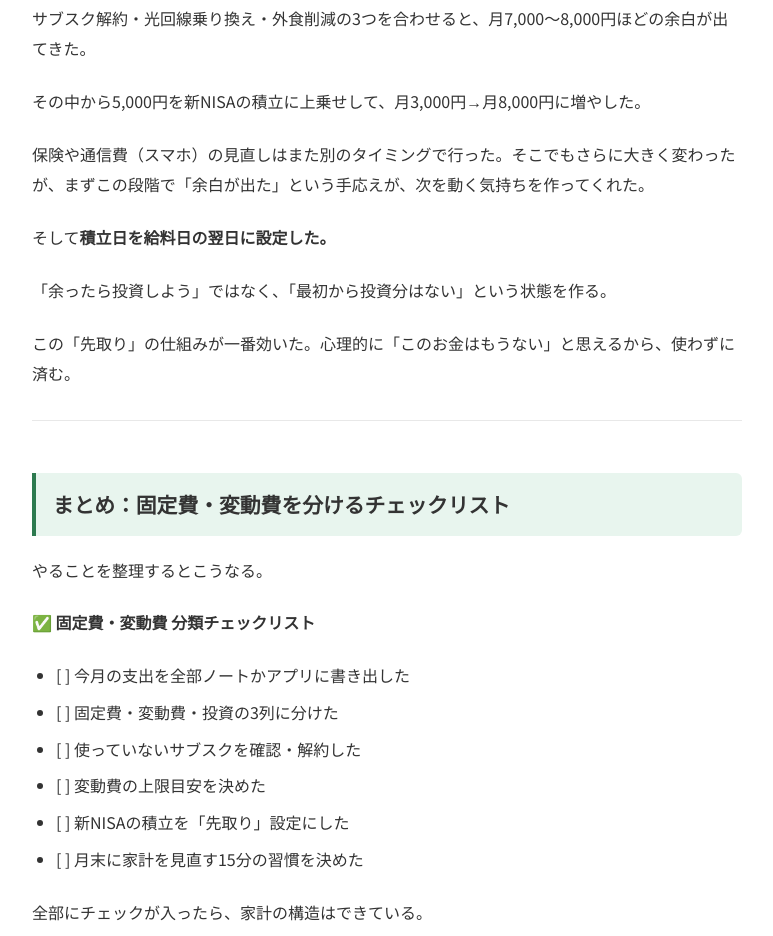
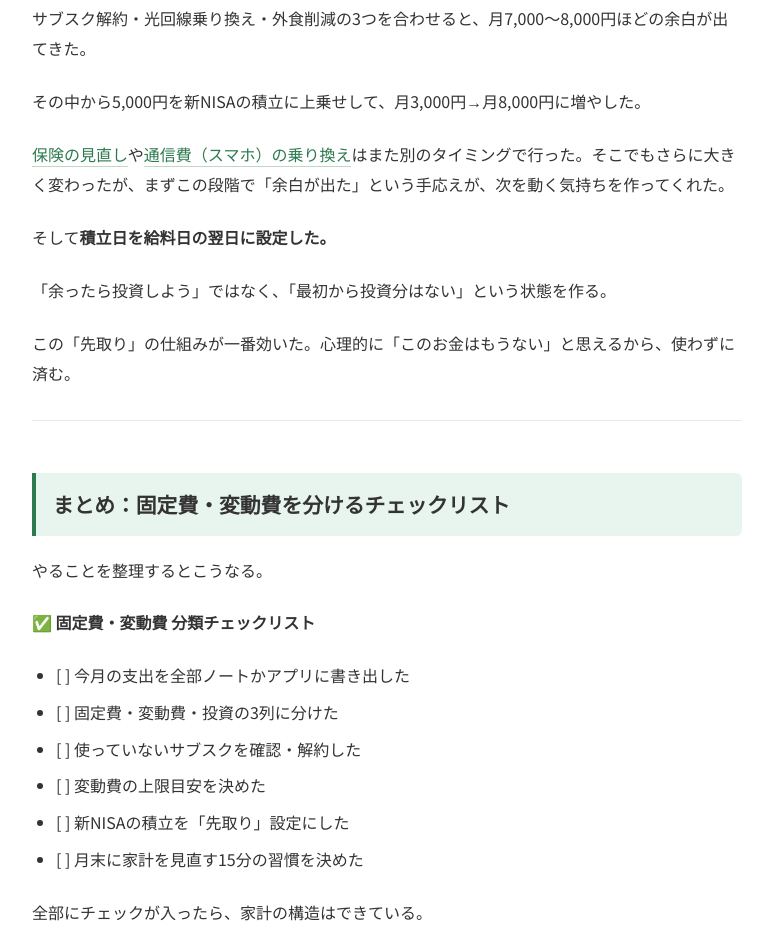
Before and after one commit to otorih1111-svg/hiroto-fire-blog, an Astro site: page /blog/2026-06-09-nisa in a window 1280 px wide. Shown: the part 4692-5628 px from the top of the page, without its empty margins (98-871 px from the left). Built offline with nearby package versions, Linux system fonts and the light colour scheme; Astro itself is replaced by a stand-in of ours; no server answers.

Commit message:
内部リンク追加：保険・スマホ乗り換え記事へ誘導
Co-Authored-By: Claude Sonnet 4.6 <noreply@anthropic.com>

```diff
--- a/src/content/blog/2026-06-09-nisa.md
+++ b/src/content/blog/2026-06-09-nisa.md
@@ -122,7 +122,7 @@ ogImage: '/images/thumbnails/2026-06-09-nisa.png'
 
 その中から5,000円を新NISAの積立に上乗せして、月3,000円→月8,000円に増やした。
 
-保険や通信費（スマホ）の見直しはまた別のタイミングで行った。そこでもさらに大きく変わったが、まずこの段階で「余白が出た」という手応えが、次を動く気持ちを作ってくれた。
+[保険の見直し](/blog/hoken-minaoshi-single-father/)や[通信費（スマホ）の乗り換え](/blog/rakuten-mobile-review/)はまた別のタイミングで行った。そこでもさらに大きく変わったが、まずこの段階で「余白が出た」という手応えが、次を動く気持ちを作ってくれた。
 
 そして**積立日を給料日の翌日に設定した。**
 
```
